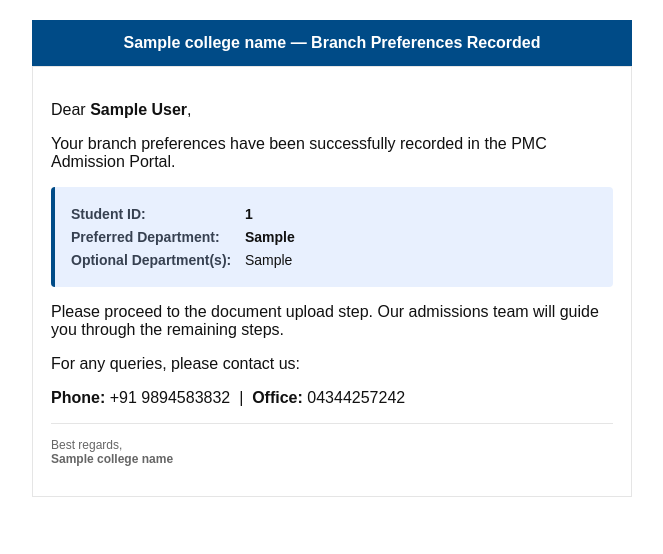
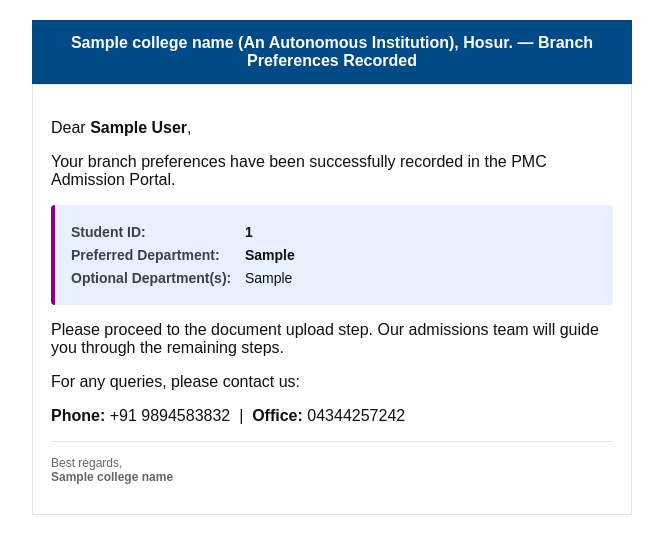
Before and after one commit to pmcadmissions2026-ux/pmcadmissions, a Flask app: template templates/emails/branch_assignment.html in a window 1280 px wide. Shown: the top 554 px of the page, without its empty margins (308-971 px from the left). Run offline with Flask 3, Linux system fonts and the light colour scheme; the template is opened without the code that fills it: most values are stand-ins (such as "Sample title", 1, 10 or a date in 2020).

Commit message:
mail changes

```diff
--- a/templates/emails/branch_assignment.html
+++ b/templates/emails/branch_assignment.html
@@ -10,7 +10,7 @@
     .header { background:#004b87; color:#fff; padding:14px 18px; text-align:center; }
     .header h2 { margin:0; font-size:16px; }
     .content { background:#fff; padding:18px; border:1px solid #e5e5e5; }
-    .highlight { background:#e8f0fe; border-left:4px solid #004b87; padding:12px 16px; border-radius:4px; margin:14px 0; }
+    .highlight { background:#e8f0fe; border-left:4px solid #870080; padding:12px 16px; border-radius:4px; margin:14px 0; }
     .info-row { margin:7px 0; font-size:14px; }
     .info-label { font-weight:bold; min-width:170px; display:inline-block; color:#374151; }
     .footer { font-size:12px; color:#666; padding-top:14px; border-top:1px solid #e5e5e5; margin-top:16px; }
@@ -19,7 +19,7 @@
 <body>
   <div class="container">
     <div class="header">
-      <h2>{{ college_name or 'PMC Engineering' }} — Branch Preferences Recorded</h2>
+      <h2>{{ college_name or 'PMC Engineering' }} (An Autonomous Institution), Hosur. — Branch Preferences Recorded</h2>
     </div>
     <div class="content">
       <p>Dear <strong>{{ full_name }}</strong>,</p>
--- a/templates/emails/counselling_notification.html
+++ b/templates/emails/counselling_notification.html
@@ -10,7 +10,7 @@
     .header { background:#004b87; color:#fff; padding:14px 18px; text-align:center; }
     .header h2 { margin:0; font-size:16px; }
     .content { background:#fff; padding:18px; border:1px solid #e5e5e5; }
-    .highlight { background:#e8f0fe; border-left:4px solid #2563eb; padding:12px 16px; border-radius:4px; margin:14px 0; }
+    .highlight { background:#e8f0fe; border-left:4px solid #870080; padding:12px 16px; border-radius:4px; margin:14px 0; }
     .info-row { margin:7px 0; font-size:14px; }
     .info-label { font-weight:bold; min-width:180px; display:inline-block; color:#374151; }
     .details-box { background:#f9fafb; border-radius:4px; padding:12px 16px; margin:12px 0; border:1px solid #e5e7eb; }
@@ -20,7 +20,7 @@
 <body>
   <div class="container">
     <div class="header">
-      <h2>{{ college_name or 'PMC Engineering' }} — Counselling Details</h2>
+      <h2>{{ college_name or 'PMC Engineering' }} (An Autonomous Institution), Hosur — Counselling Details</h2>
     </div>
     <div class="content">
       <p>Dear <strong>{{ full_name }}</strong>,</p>
--- a/templates/emails/enquiry.html
+++ b/templates/emails/enquiry.html
@@ -10,7 +10,7 @@
       .header { background:#004b87; color:#fff; padding:14px 18px; text-align:center; }
       .header h1 { margin:0; font-size:16px; }
       .content { background:#fff; padding:18px; border:1px solid #e5e5e5; }
-      .section-title { background:#f0f5ff; border-left:4px solid #004b87; padding:6px 12px; font-weight:bold; font-size:13px; margin:14px 0 8px 0; color:#1e3a5f; }
+      .section-title { background:#f0f5ff; border-left:4px solid #870080; padding:6px 12px; font-weight:bold; font-size:13px; margin:14px 0 8px 0; color:#1e3a5f; }
       .info-row { margin:7px 0; font-size:14px; }
       .info-label { font-weight:bold; min-width:170px; display:inline-block; color:#374151; }
       .uid-box { background:#e8f0fe; border:1px solid #bfdbfe; border-radius:4px; padding:10px 14px; margin:12px 0; text-align:center; font-size:20px; font-weight:bold; letter-spacing:2px; color:#1d4ed8; }
```
Also changed, not shown: templates/admin/admin_dashboard.html (+23 -22 lines).
